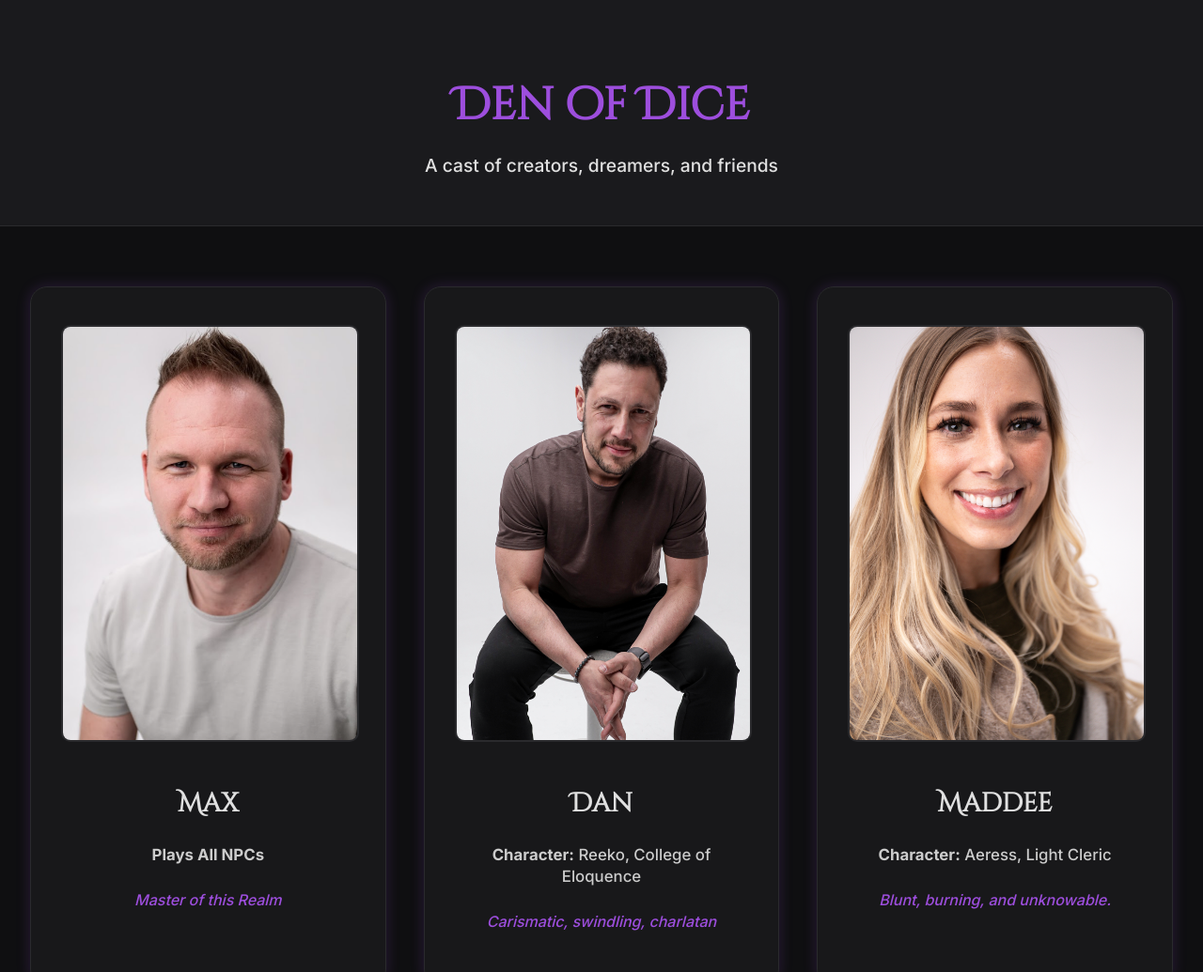
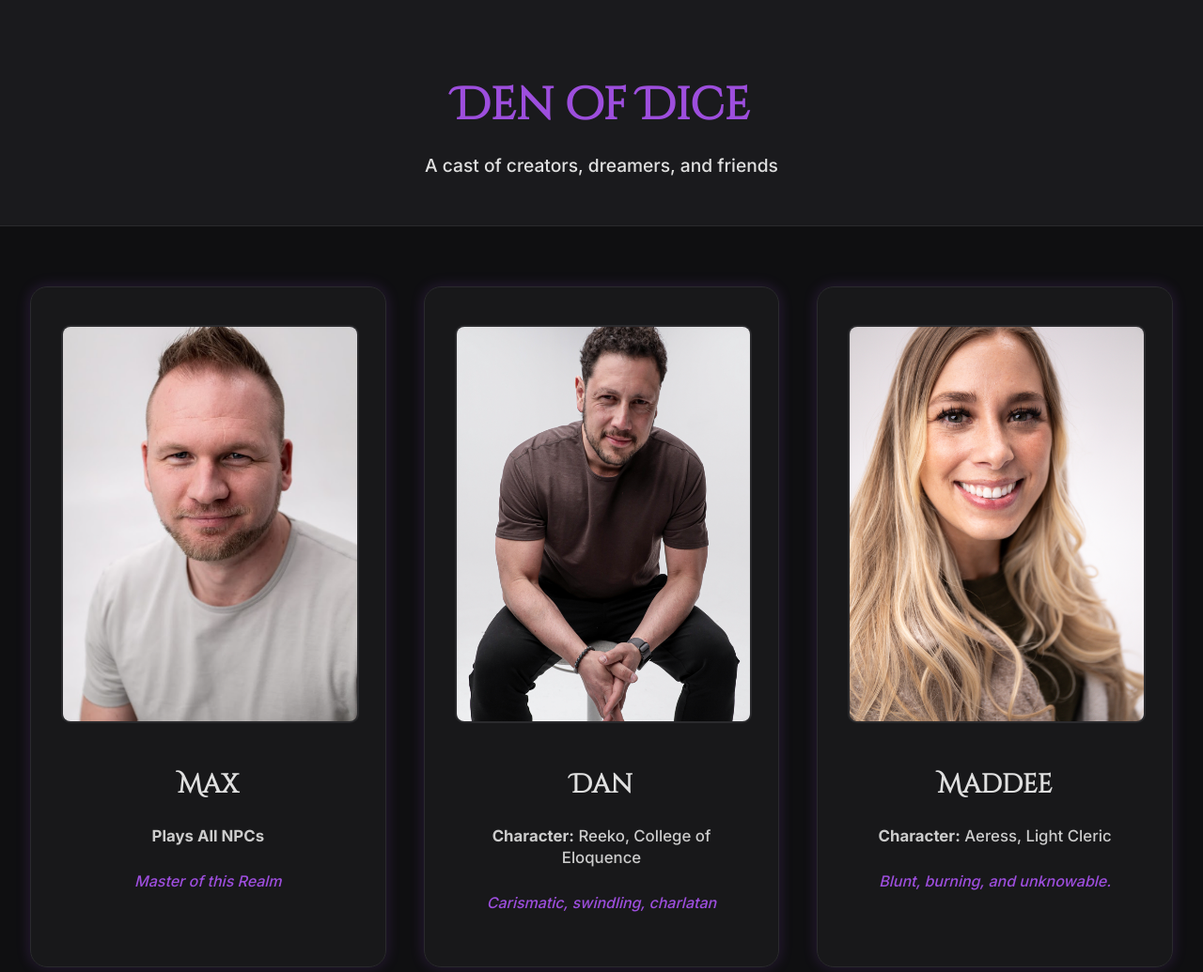
Before and after one commit to maddeemim/den-of-dice-official, a plain HTML site: page index.html in a window 1280 px wide. Shown: the top 1035 px of the page at 94% size. Drawn offline with Linux system fonts and the light colour scheme.

Commit message:
Update style.css

```diff
--- a/style.css
+++ b/style.css
@@ -70,7 +70,7 @@ h1 {
 
 .cast-card img {
   width: 100%;
-  height: 440px !important;
+  height: 420px !important;
   object-fit: cover;
   border-radius: 10px;
   margin-bottom: 1.5rem;
```
